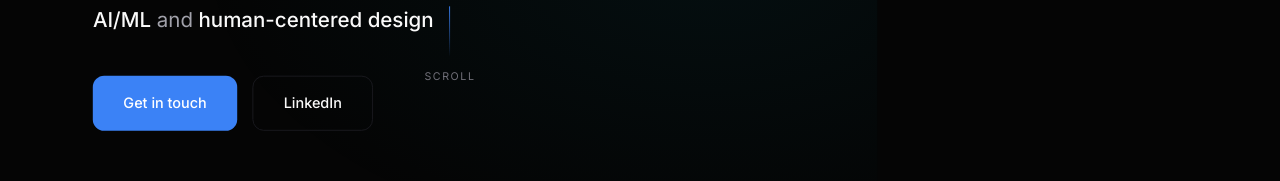
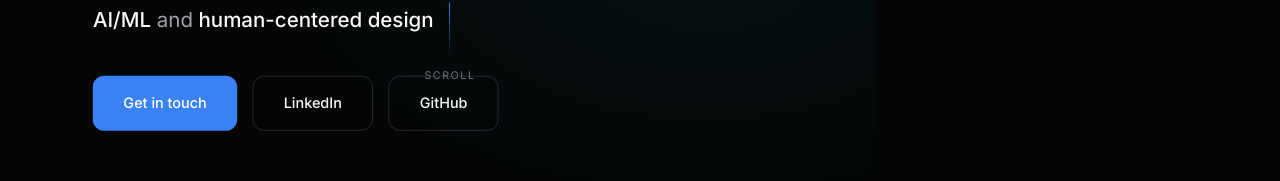
Before and after one commit to cabrt/personal-website, a React (Vite) app: page / in a window 1280 px wide. Shown: the part 470-651 px from the top of the page. Built offline with nearby package versions, Linux system fonts and the light colour scheme.

Commit message:
Add GitHub link and tweak button styles

```diff
--- a/src/App.css
+++ b/src/App.css
@@ -164,13 +164,13 @@ body {
 
 .hero-link.secondary {
   background: transparent;
-  border: 1px solid var(--border);
+  border: 1px solid var(--border-light);
   color: var(--text);
 }
 
 .hero-link.secondary:hover {
-  border-color: var(--border-light);
-  background: var(--bg-card);
+  border-color: var(--primary);
+  background: rgba(59, 130, 246, 0.1);
 }
 
 /* Scroll Indicator */
--- a/src/App.jsx
+++ b/src/App.jsx
@@ -173,6 +173,9 @@ function App() {
             <motion.a href="https://www.linkedin.com/in/conor-abramson-tieu" target="_blank" rel="noopener noreferrer" className="hero-link secondary" whileHover={{ scale: 1.02, y: -2 }} whileTap={{ scale: 0.98 }}>
               LinkedIn
             </motion.a>
+            <motion.a href="https://github.com/cabrt" target="_blank" rel="noopener noreferrer" className="hero-link secondary" whileHover={{ scale: 1.02, y: -2 }} whileTap={{ scale: 0.98 }}>
+              GitHub
+            </motion.a>
           </motion.div>
 
           <motion.div className="scroll-indicator" initial={{ opacity: 0 }} animate={{ opacity: 1 }} transition={{ delay: 1.5 }}>
@@ -240,6 +243,10 @@ function App() {
                   <span className="contact-label">LinkedIn</span>
                   <span className="contact-value">conor-abramson-tieu</span>
                 </motion.a>
+                <motion.a href="https://github.com/cabrt" target="_blank" rel="noopener noreferrer" className="contact-item" variants={fadeUp} whileHover={{ y: -4 }}>
+                  <span className="contact-label">GitHub</span>
+                  <span className="contact-value">cabrt</span>
+                </motion.a>
                 <motion.div className="contact-item" variants={fadeUp}>
                   <span className="contact-label">Location</span>
                   <span className="contact-value">Boston, MA</span>
```
